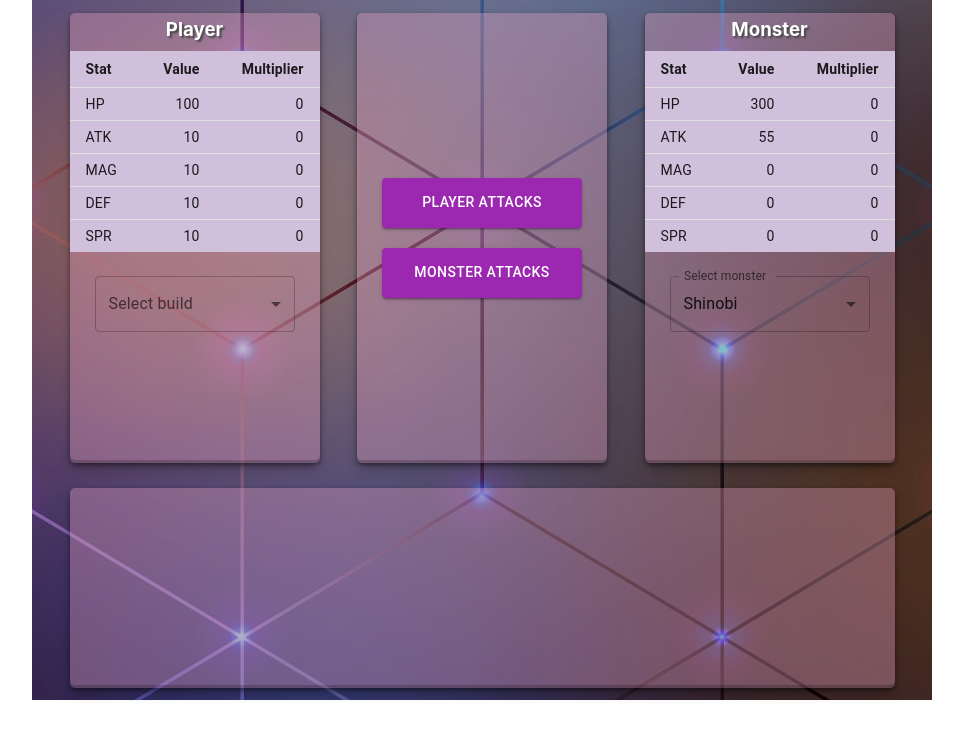
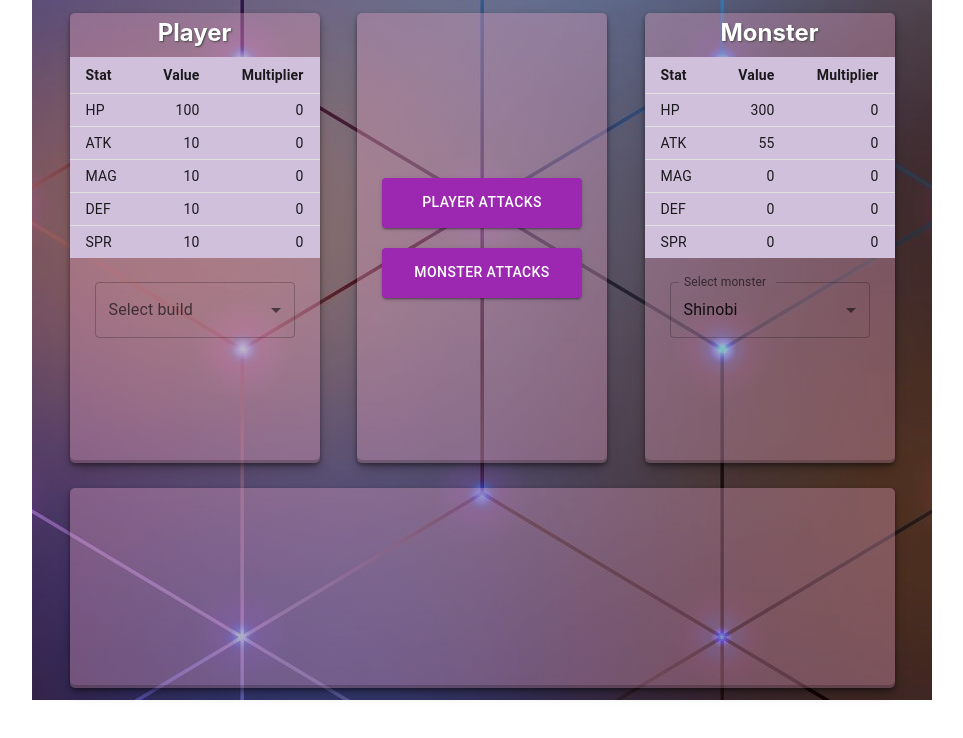
Before and after one commit to AliAlbabily/Damage-Calculator-App, a React (Create React App) app: page / in a window 1280 px wide. Shown: the top 738 px of the page, without its empty margins (158-1121 px from the left). Built offline with nearby package versions, Linux system fonts and the light colour scheme.

Commit message:
Font related changes

```diff
--- a/src/components/CharacterInfoContainer.js
+++ b/src/components/CharacterInfoContainer.js
@@ -12,12 +12,12 @@ const Container = styled.div`
     width: 250px;
 `;
 
-const Title = styled.h3`
+const Title = styled.h2`
     text-align: center;
     margin-top: 5px;
     margin-bottom: 10px;
     color: #FFFFFF;
-    text-shadow: #474747 2px 2px 2px;
+    text-shadow: #474747 1px 1px 2px;
 `;
 
 function CharacterInfoContainer(props) {
--- a/src/components/CombatLogsContainer.js
+++ b/src/components/CombatLogsContainer.js
@@ -14,7 +14,8 @@ const Container = styled.div`
 const Text = styled.span`
     color: white;
     display: block;
-    text-shadow: #474747 2px 2px 2px
+    text-shadow: #474747 1px 1px 0px;
+    font-family: monospace;
 `;
 
 function CombatLogsContainer(props) {
--- a/src/index.css
+++ b/src/index.css
@@ -1,3 +1,6 @@
+@import url('https://fonts.googleapis.com/css2?family=Barlow:wght@300&family=Raleway:wght@200&display=swap');
+/* @import url('https://fonts.googleapis.com/css2?family=Raleway:wght@600&display=swap'); */
+
 * {
   margin: 0;
   border: 0;
```
